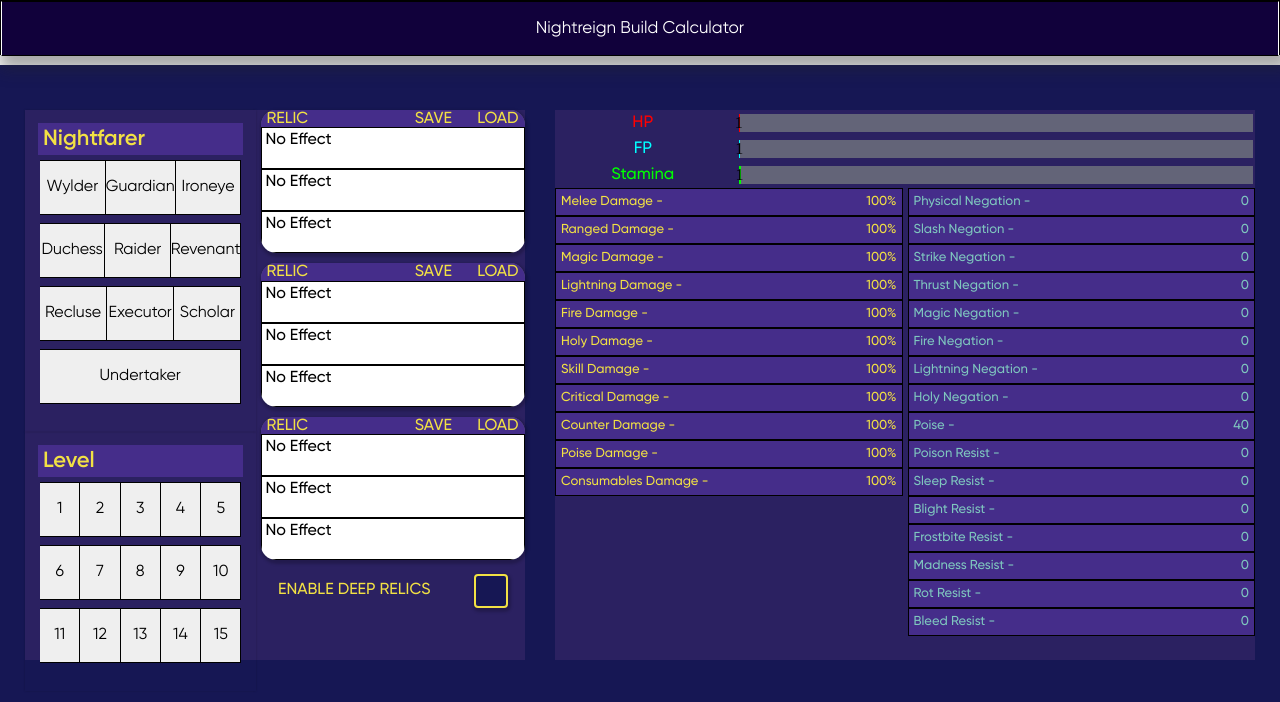
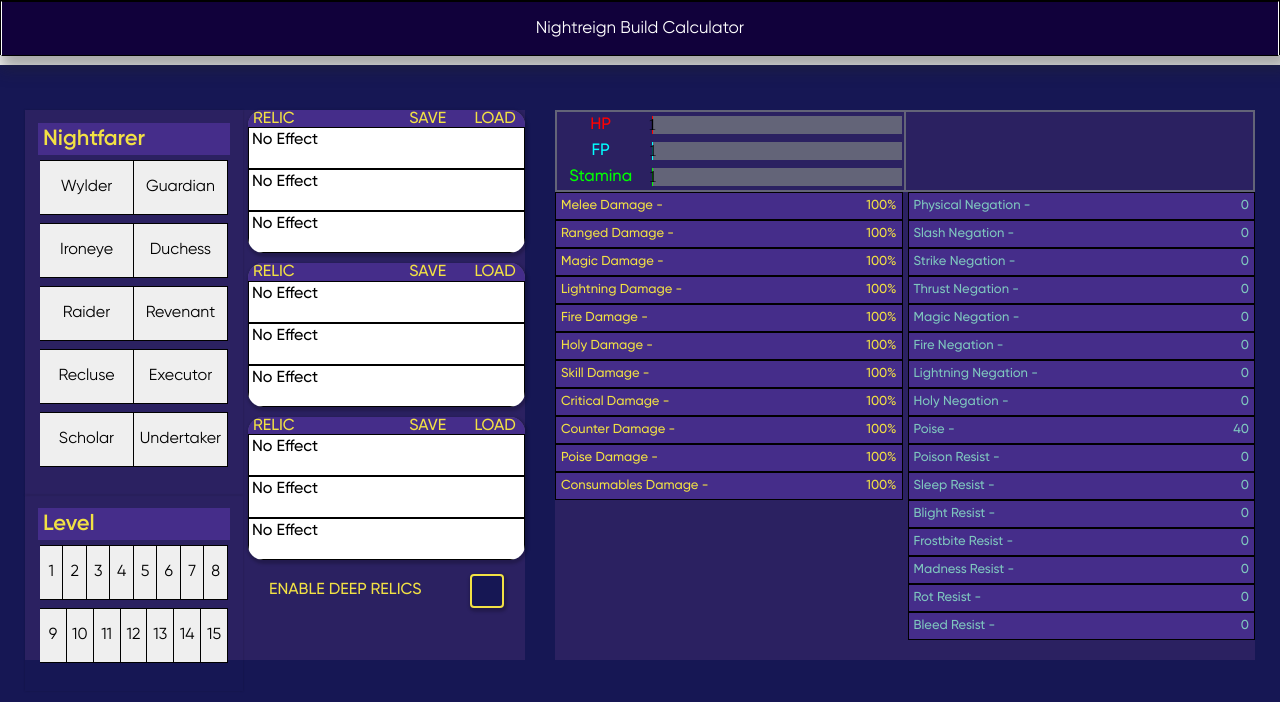
Before and after one commit to NLanese/the-codex, a Next.js app: page /showcases/projects/nightreign in a window 1280 px wide. Shown: the top 702 px of the page. Built offline with nearby package versions, Linux system fonts and the light colour scheme.

Commit message:
Update nightreign.js

```diff
--- a/pages/showcases/projects/nightreign.js
+++ b/pages/showcases/projects/nightreign.js
@@ -154,14 +154,14 @@ function renderSelectionsContainer(){
 function renderNightFarer(){
     return(
         <div style={{
-            display: 'flex', flexDirection: 'column', flex: 4,
+            display: 'flex', flexDirection: 'column', flex: 5,
             backgroundColor: nightShade, paddingRight: 25
         }}>
             <FormMultipleChoice
                 title={"Nightfarer"}
                 titleStyle={{marginBottom: 0, paddingBottom: 0, backgroundColor: gloomGlow, padding: 2.5, paddingLeft: 5, color: graceGiven,}}
                 boxStyle={{width: '100%', margin: 0}}
-                itemsPerRow={3}
+                itemsPerRow={2}
                 inForm={false}
                 onChange={(op) => {
                     setNightfarer(false)
@@ -181,7 +181,7 @@ function renderNightFarer(){
                 title={"Level"}
                 titleStyle={{marginBottom: 0, paddingBottom: 0, backgroundColor: gloomGlow, padding: 2.5, paddingLeft: 5, color: graceGiven}}
                 boxStyle={{width: '100%', margin: 0}}
-                itemsPerRow={5}
+                itemsPerRow={8}
                 inForm={false}
                 onChange={(op) => {
                     setLvl(false)
@@ -204,7 +204,7 @@ function renderNightFarer(){
 // RELICS //
 function renderRelics(){
     return(
-        <div style={{ flex: 8, backgroundColor: nightShade}}>
+        <div style={{ flex: 7, backgroundColor: nightShade}}>
             <div style={{display: 'flex', gap: 10, flexDirection: 'column', height: 450,}}>
                 {renderRelic(relic1,1)}
                 {renderRelic(relic2,2)}
@@ -379,7 +379,24 @@ function renderStat(type, variety){
 // VITALS //
 function renderVitals(){
     return(
-        <div>
+        <div style={{display: 'flex', flexDirection: 'row', border: '2px solid', borderColor: greyOfNight}}>
+            {renderBars()}
+            {renderAttributes()}
+        </div>
+    )
+}
+
+function renderAttributes(){
+    return(
+        <div style={{flex: 6, borderLeft: '2px solid', borderColor: greyOfNight}}>
+
+        </div>
+    )
+}
+
+function renderBars(){
+    return(
+        <div style={{flex: 6}}>
             <div style={{display: 'flex', flexDirection: 'row', gap: 10, padding: 2}}>
                 <p style={{flex: 3, alignSelf: 'flex-start', textAlign: 'center', ...Styles.Fonts.basic, marginTop: 0, marginBottom: 0, color: "red"}}>HP</p>
                 <div style={{flex: 9, backgroundColor: greyOfNight, marginTop: 2, marginBottom: 2}}>
```
